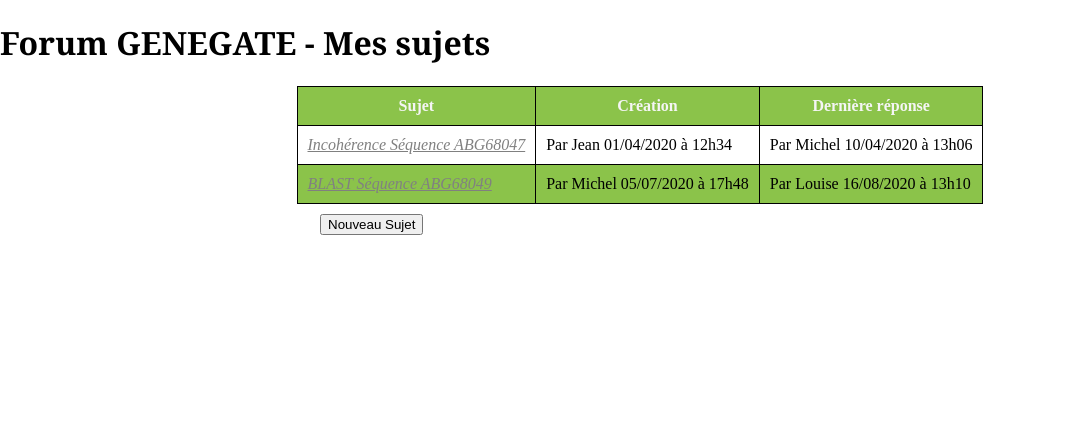
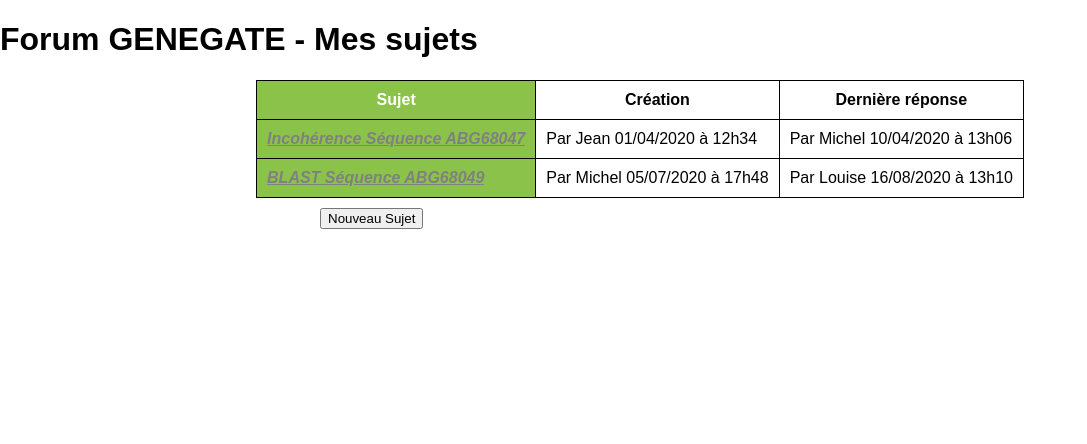
Before and after one commit to PatienceComfort/Prog-Web, a PHP site: page /ForumSujets.html in a window 1280 px wide. Shown: the top 444 px of the page, without its empty margins (0-1087 px from the left). Run offline with PHP 8.4, Linux system fonts and the light colour scheme.

Commit message:
Début de l'unification des CSS

```diff
--- a/ForumCreationSujet.html
+++ b/ForumCreationSujet.html
@@ -3,7 +3,7 @@
     <head>
         <meta charset="utf-8" />
         <title>Ceci est une page HTML de test pour la creation de sujet</title>
-        <link rel="stylesheet" href="ForumSujets.css">
+        <link rel="stylesheet" href="ForumStyle.css">
     </head>
     <body>
         <header>
--- a/ForumDiscussion.html
+++ b/ForumDiscussion.html
@@ -3,7 +3,7 @@
     <head>
         <meta charset="utf-8" />
         <title>Ceci est une page HTML de test d'une discussion</title>
-        <link rel="stylesheet" href="ForumSujets.css">
+        <link rel="stylesheet" href="ForumStyle.css">
     </head>
     <body>
         <header>
--- a/ForumReponse.html
+++ b/ForumReponse.html
@@ -3,7 +3,7 @@
     <head>
         <meta charset="utf-8" />
         <title>Ceci est une page HTML de test pour la creation d'une réponse'</title>
-        <link rel="stylesheet" href="ForumSujets.css">
+        <link rel="stylesheet" href="ForumStyle.css">
     </head>
 </html>
 <body>
@@ -12,9 +12,7 @@
     </header>
     <div id = "FormulaireForum">
         <form><!--add action = "action.php" method = "get" -->
-            <p>
-                Répondre au sujet : Incohérence Séquence ABG68047
-            </p>
+            Répondre au sujet : Incohérence Séquence ABG68047<br><br>
             <label for="Rep">Votre réponse:</label>
             <textarea id="Rep" name="Rep" rows="10" cols="50"></textarea><br><br>
             <input type="submit" id = "Poster" value = "Répondre">
--- /dev/null
+++ b/ForumStyle.css
@@ -0,0 +1,80 @@
+/*Elements generaux*/
+body{
+    margin:0;
+    padding:0;
+    font-family:Arial, Helvetica, serif;
+}
+header{
+    font-family:Arial, Helvetica, serif;
+}
+p {
+    margin-left: 30px;
+    color:  solid black;
+    font-size : 30px;
+    font-weight: bold;
+
+}
+/*Mise en forme des tableaux*/
+table{
+    margin: auto;
+    border-radius: 30px;
+    border-collapse: collapse; /* Les bordures du tableau sont collées (plus joli) */
+}
+th{
+    color: 1px solid black;
+    border: 1px solid black;
+    padding: 10px;
+    vertical-align: top;
+}
+td{
+    border: 1px solid black;
+    padding: 10px;
+    vertical-align: top;
+}
+/*tr:nth-child(odd){
+    background-color: #8BC34A ;
+}*/
+th:first-child {
+	background: #8BC34A;
+	color: white;
+	font-weight: bold;
+        border: 1px solid black;
+}
+td:first-child {
+	text-decoration-line: underline;
+	background: #8BC34A;
+	color: white;
+	font-weight: bold;
+        border: 1px solid black;
+}
+/*Sections particulieres*/
+#Add{
+    position: absolute;
+    left: 25%;
+    padding-top: 10px;
+}
+
+#Retour{
+    position: absolute;
+    right: 25%;
+    bottom: 10%;
+    padding-top: 10px;
+}
+
+#FormulaireForum{
+    position: absolute;
+    right: 25%;
+    padding-top: 10px;
+    background-color: #8BC34A;
+}
+
+/*Lien*/
+a {
+    color : gray;
+    /*position: absolute;*/   /*Attention quand liens dans un tableau*/
+    text-decoration-line: underline;
+    font-style: italic;
+    text-align : bottom;
+    /*left : 10%;*/
+    /*top : 120%;*/
+}
--- a/ForumSujets.css
+++ /dev/null
@@ -1,54 +0,0 @@
-body{
-    margin:0;
-    padding:0;
-}
-header{
-    font-family:Georgia, serif;
-}
-table{
-    margin-left: auto;
-    margin-right: auto;
-    border-radius: 30px;
-    border-collapse: collapse; /* Les bordures du tableau sont collées (plus joli) */
-}
-th{
-    color: whitesmoke;
-    border: 1px solid black;
-    padding: 10px;
-    vertical-align: top;
-}
-td{
-    border: 1px solid black;
-    padding: 10px;
-    vertical-align: top;
-}
-tr:nth-child(odd){
-    background-color: #8BC34A ;
-}
-
-#Add{
-    position: absolute;
-    left: 25%;
-    padding-top: 10px;
-}
-
-#Retour{
-    position: absolute;
-    right: 25%;
-    bottom: 10%;
-    padding-top: 10px;
-}
-
-#FormulaireForum{
-    position: absolute;
-    right: 25%;
-    padding-top: 10px;
-    background-color: #8BC34A;
-}
-
-a {
-	color : gray;
-	text-decoration-line: underline;
-        font-style: italic;
-	vertical-align: left;
-}
--- a/ForumSujets.html
+++ b/ForumSujets.html
@@ -3,7 +3,7 @@
     <head>
         <meta charset="utf-8" />
         <title>Ceci est une page HTML de test du Forum</title>
-        <link rel="stylesheet" href="ForumSujets.css">
+        <link rel="stylesheet" href="ForumStyle.css">
     </head>
     <body>
         <header>
```
Also changed, not shown: PageAnnotation.css (+3 -5 lines).
